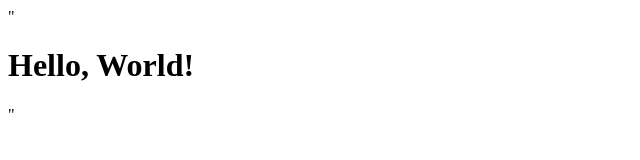
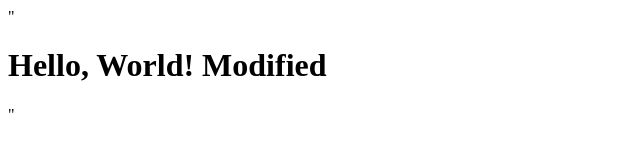
Before and after one commit to OnlyMiller/Miller_Prendas, a plain HTML site: page index.html in a window 1280 px wide. Shown: the whole page, without its empty margins (0-640 px from the left). Drawn offline with Linux system fonts and the light colour scheme.

Commit message:
$(8/4/24) Miller Modificado

```diff
--- a/index.html
+++ b/index.html
@@ -1 +1 @@
-"<html><body><h1>Hello, World!</h1></body></html>"
+"<html><body><h1>Hello, World! Modified</h1></body></html>"
```
